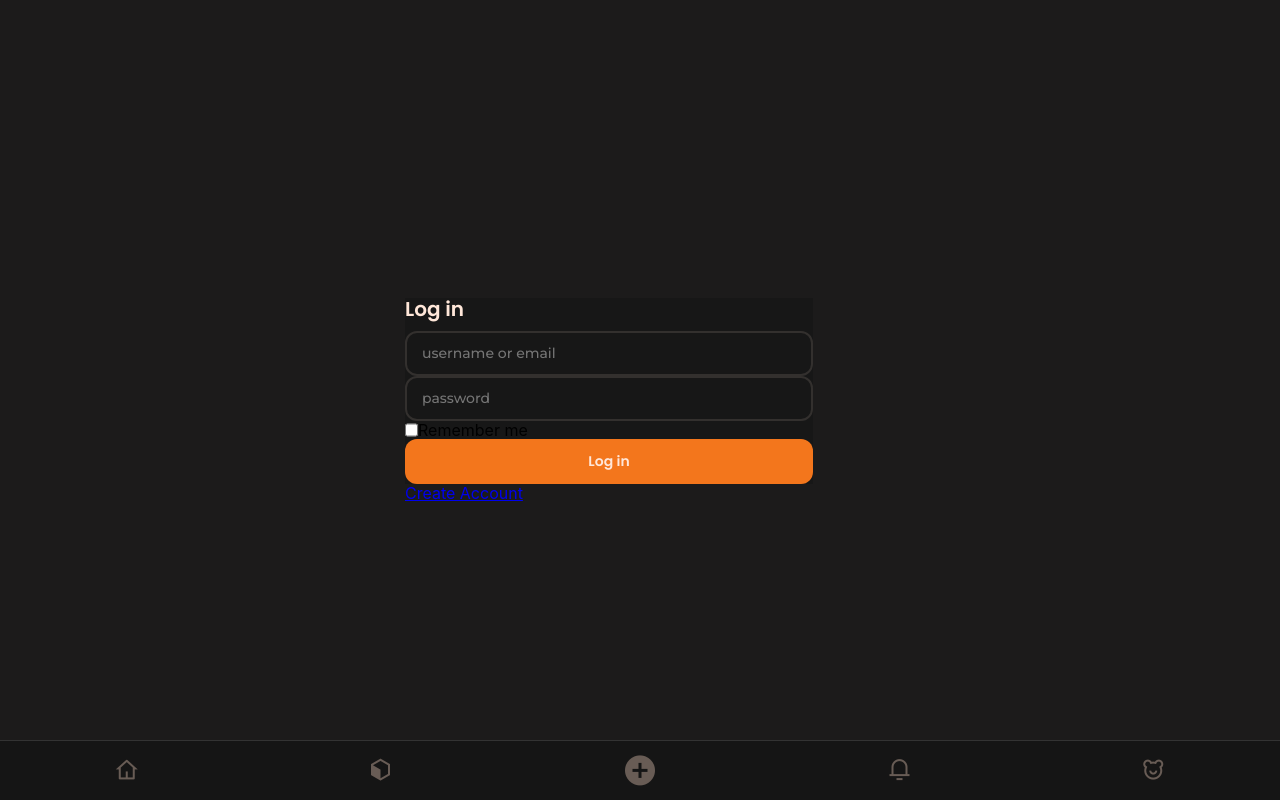
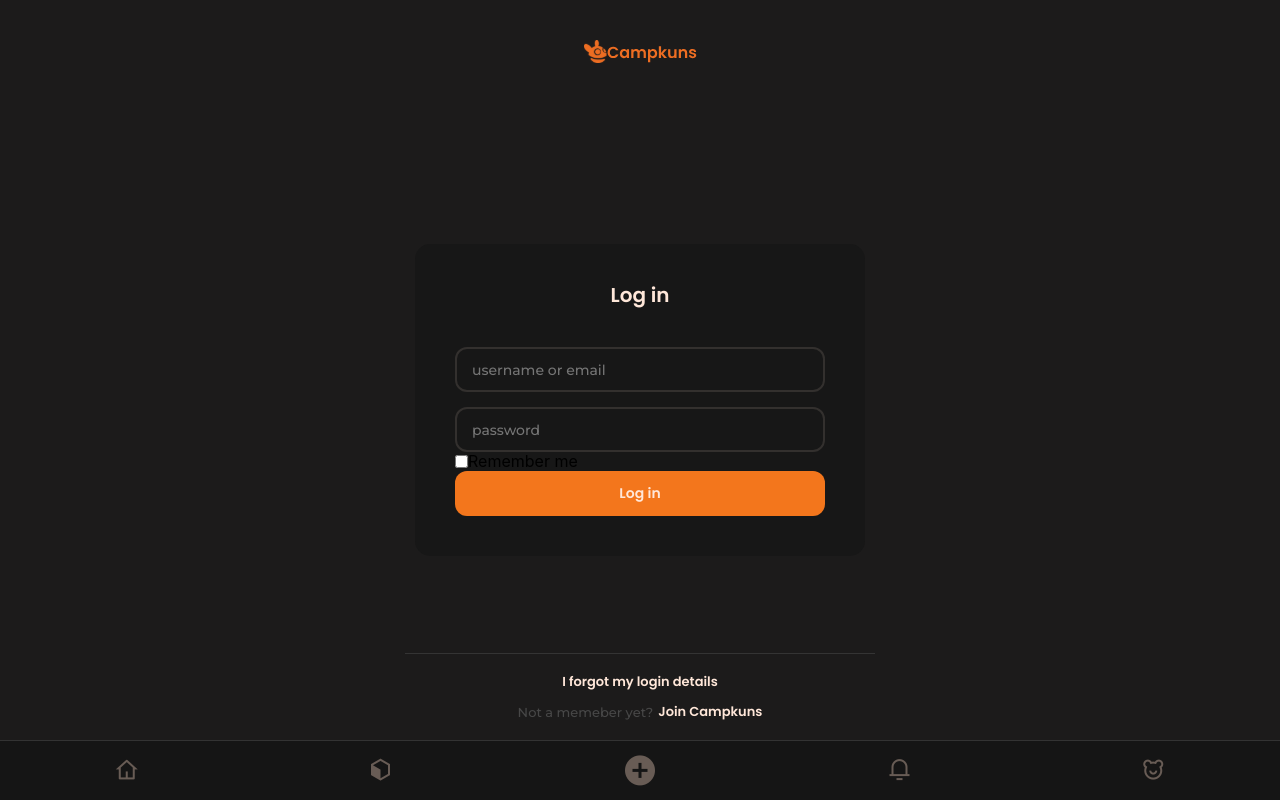
Before and after one commit to eddiesosera/campkuns-demo, a React (Create React App) app: page /login in a window 1280 px wide. Built offline with nearby package versions, Linux system fonts and the light colour scheme; a web font is replaced by a local one.

Commit message:
login style 70%

```diff
--- a/src/App.js
+++ b/src/App.js
@@ -45,14 +45,14 @@ function App() {
             <Route path="single-view" element={<AccountSingleView />} />
             <Route path="gala-view" element={<Gala />} />
           </Route>
-          <Route path="/create" element={<PrivateRoute><CreateAccount /></PrivateRoute>} />
+          <Route path="/create" element={<PublicRoute><CreateAccount /></PublicRoute>} />
           <Route path="/login" element={<PublicRoute><LogIn /></PublicRoute>} />
           <Route path="*" element={<Error404 />} />
         </Routes>
       </div >
 
       <div className='nav_wrap' onClick={e => setI(!i)}>
-        {window.location.pathname !== '/upload' ? < BottomBar /> : window.location.pathname === '/login' ? <BottomBar /> : null}
+        {window.location.pathname !== '/upload' || '/login' ? < BottomBar /> : null}
       </div >
 
     </div>
--- a/src/screens/additional/onbarding/login.js
+++ b/src/screens/additional/onbarding/login.js
@@ -1,6 +1,8 @@
 import axios from "axios";
 import React, { useState } from "react";
 import { Link, Navigate, useNavigate } from "react-router-dom";
+//import campkunsLogo from '../data/static/assets/campkuns-logo-draft1.svg'
+import campkunsLogo from '../../../data/static/assets/campkuns-logo-draft1.svg'
 // import axios from 'a?xios';
 
 function LogIn() {
@@ -25,7 +27,7 @@ function LogIn() {
         let config = {
             method: 'POST',
             maxBodyLength: Infinity,
-            url: 'http://110.0.0.106:5000/v1/auth/login',
+            url: 'http://10.0.0.106:5000/v1/auth/login',
             headers: {
                 'Content-Type': 'application/json'
             },
@@ -67,17 +69,22 @@ function LogIn() {
 
 
     return (
+        <>
+
             <div style={{ display: 'flex', alignContent: 'center', alignItems: 'center', width: '100vw', maxWidth: '470px', margin: '0 auto', height: '100vh' }}>
 
-            <div style={{ display: 'flex', flexDirection: 'column' }}>
-                <div style={{ display: 'flex', flexDirection: 'column' }}>
-                    <div style={{ background: '#171717' }}>
-                        <h1 style={{ color: '#FFE7D9', fontWeight: '600', fontFamily: 'Poppins', fontSize: '20px' }}>Log in</h1>
+                <div style={{ display: 'flex', flexDirection: 'column', alignItems: 'center', }}>
 
-                        <form style={{ display: 'flex', flexDirection: 'column', alignContent: 'center', justifyContent: 'center' }}>
+                    <img src={campkunsLogo} alt="logo" style={{ margin: 'auto', position: 'absolute', top: '40px' }} />
+
+                    <div style={{ display: 'flex', flexDirection: 'column', padding: '10px' }}>
+                        <div style={{ background: '#171717', display: 'flex', flexDirection: 'column', alignItems: 'center', borderRadius: '15px', padding: '40px 20px' }}>
+                            <h1 style={{ color: '#FFE7D9', fontWeight: '600', fontFamily: 'Poppins', fontSize: '20px', marginBottom: '40px' }}>Log in</h1>
+
+                            <form style={{ display: 'flex', flexDirection: 'column', alignContent: 'center', justifyContent: 'center', padding: '0 20px' }}>
 
                                 <div>
-                                <input style={{ height: '45px', width: '100%', borderRadius: '12px', border: '2px solid #33302E', background: 'none', color: '#fef3ec', fontFamily: 'Montserrat', fontSize: '14px', fontWeight: '500', padding: '15px', outline: 'none' }} type="text" placeholder="username or email" onChange={(e) => setFormData({ ...formData, email: e.target.value })} />
+                                    <input style={{ height: '45px', width: '100%', borderRadius: '12px', border: '2px solid #33302E', background: 'none', color: '#fef3ec', fontFamily: 'Montserrat', fontSize: '14px', fontWeight: '500', padding: '15px', outline: 'none', marginBottom: '15px' }} type="text" placeholder="username or email" onChange={(e) => setFormData({ ...formData, email: e.target.value })} />
                                     <input style={{ height: '45px', width: '100%', borderRadius: '12px', border: '2px solid #33302E', background: 'none', color: '#fef3ec', fontFamily: 'Montserrat', fontSize: '14px', fontWeight: '500', padding: '15px', outline: 'none' }} type="password" placeholder="password" onChange={(e) => setFormData({ ...formData, password: e.target.value })} />
                                 </div>
 
@@ -98,11 +105,26 @@ function LogIn() {
                             </form>
                         </div>
                     </div>
-                <Link to="/create">
-                    Create Account
+
+                    <div style={{ position: 'absolute', bottom: 60, borderTop: 'solid 0.5px #343434', width: '100vw', maxWidth: '470px', padding: '20px', display: 'flex', flexDirection: 'column', alignItems: 'center', fontSize: '13px' }}>
+                        <div style={{ marginBottom: '15px' }}>
+                            <Link style={{ color: '#FFE7D9', textDecoration: 'none', fontWeight: '600', fontFamily: 'Poppins', }} to="/create">
+                                I forgot my login details
+                            </Link>
+                        </div>
+                        <div style={{ display: 'flex', justifyContent: 'center' }}>
+                            <div style={{ color: '#474747', fontFamily: 'Montserrat', fontWeight: '500', marginRight: '5px' }}>
+                                Not a memeber yet?
+                            </div>
+                            <Link style={{ color: '#FFE7D9', textDecoration: 'none', fontWeight: '600', fontFamily: 'Poppins', }} to="/create">
+                                Join Campkuns
                             </Link>
                         </div>
                     </div>
+
+                </div>
+            </div>
+        </>
     )
 }
 
```
Lines whose indentation alone changed are shown as unchanged.
